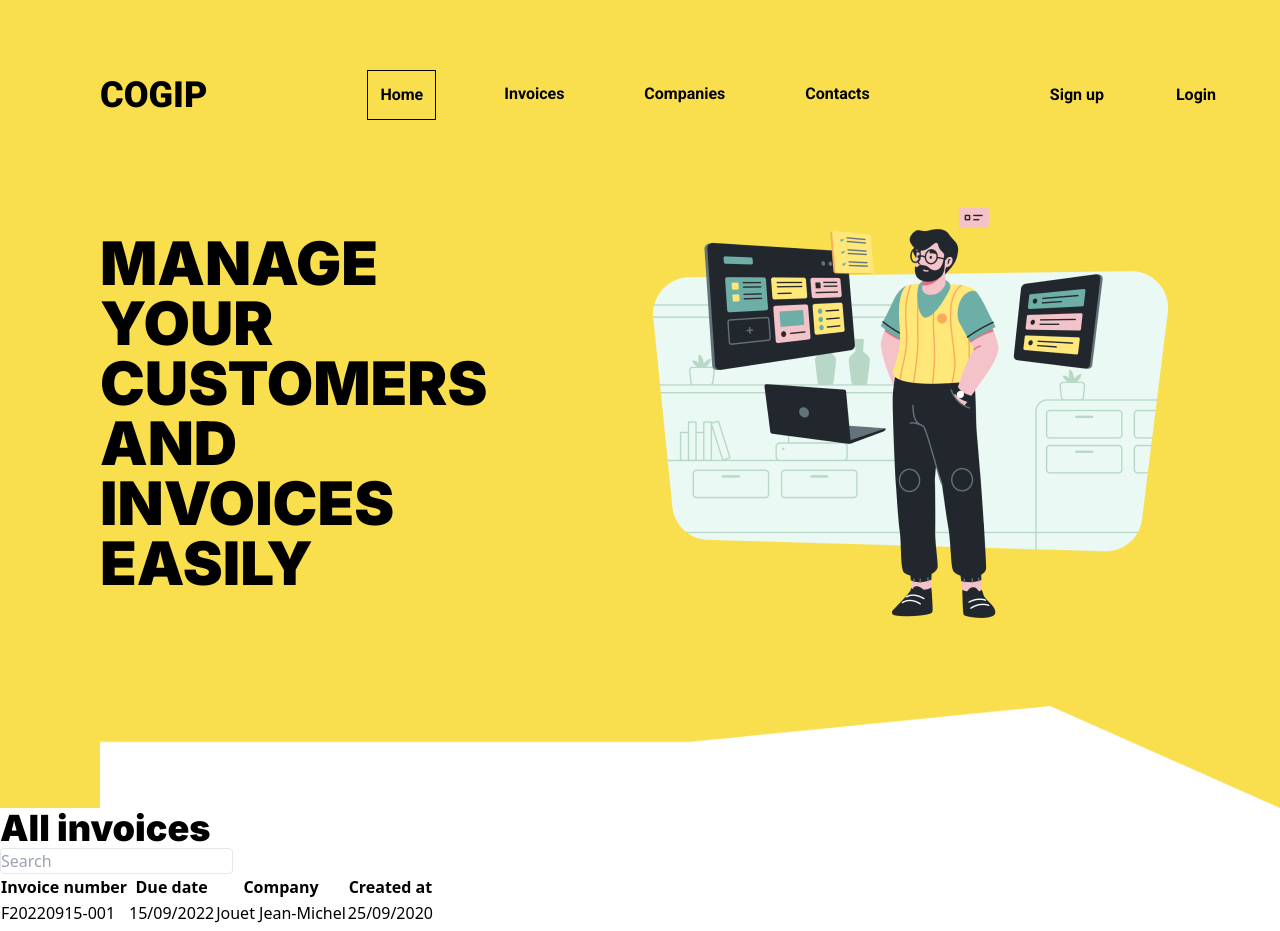
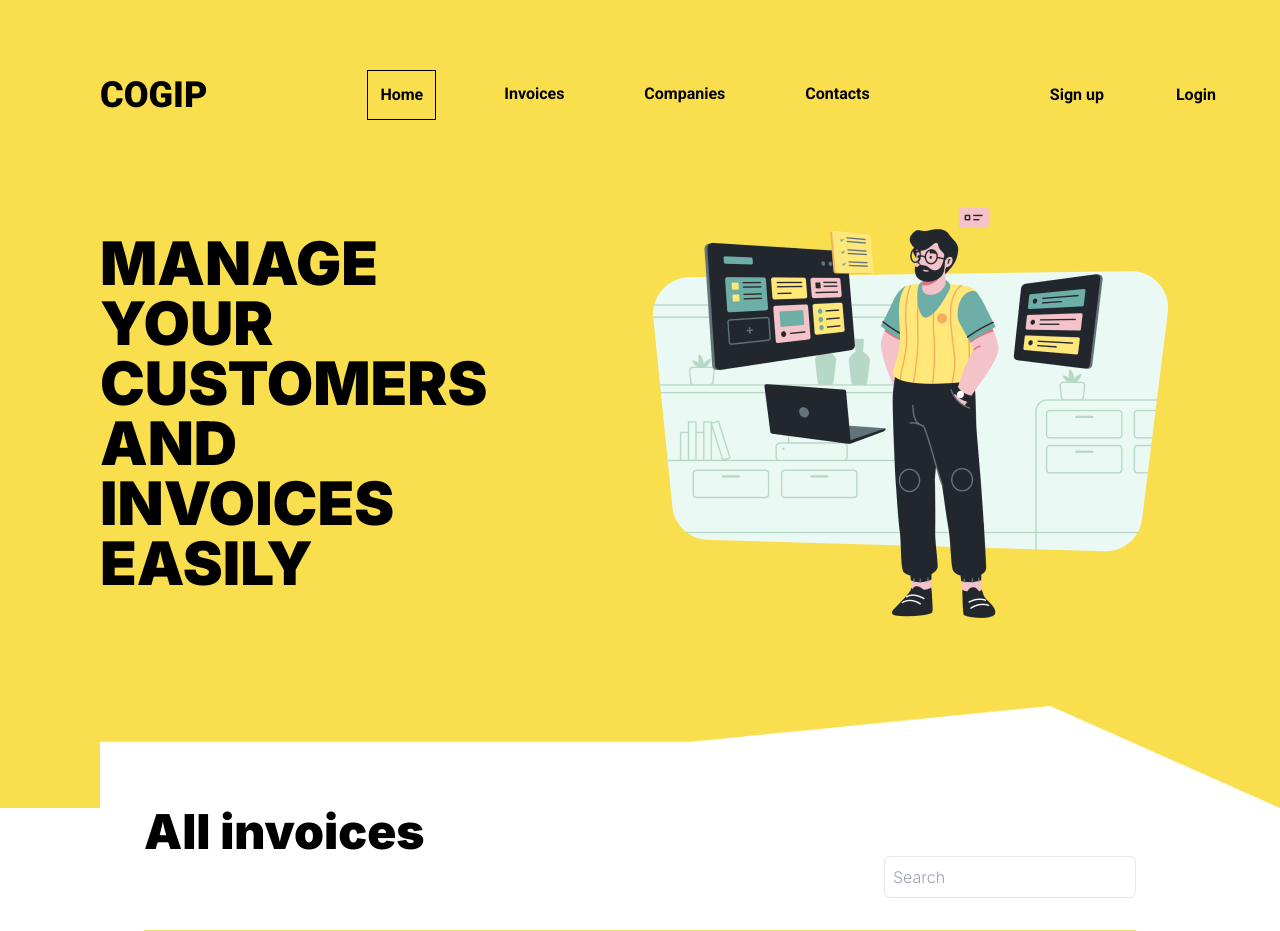
Before and after one commit to GiovanniTY/Cogip, a React (Vite) app in the folder cogip-app/: page /Invoices in a window 1280 px wide. Shown: the top 931 px of the page. Built offline with nearby package versions, Linux system fonts and the light colour scheme.

Commit message:
minor styling changes

```diff
--- a/cogip-app/src/components/Pagination.jsx
+++ b/cogip-app/src/components/Pagination.jsx
@@ -18,7 +18,7 @@ function Pagination({ currentPage, totalPages, onPageChange }) {
   }
 
   return (
-    <div>
+    <div className='self-center'>
       <button onClick={handlePrevious} disabled={currentPage === 1}>
         Previous
       </button>
--- a/cogip-app/src/components/Search.jsx
+++ b/cogip-app/src/components/Search.jsx
@@ -10,17 +10,15 @@ function Search({ onSearch }) {
   };
 
   return (
-    <div>
-      <div>
+      <div className="self-end max-w-fit font-Inter font-light" >
         <input
-          className="border rounded"
+          className="border rounded-md p-2 text-[#636363]"
           type="text"
           placeholder="Search"
           value={query}
           onChange={handleInputChange}
         />
       </div>
-    </div>
   );
 }
 
--- a/cogip-app/src/pages/Invoices.jsx
+++ b/cogip-app/src/pages/Invoices.jsx
@@ -7,32 +7,32 @@ const invoicesData = [
     invoiceNumber: "F20220915-001",
     dueDate: "15/09/2022",
     company: "Jouet Jean-Michel",
-    createdAt: "25/09/2020"
+    createdAt: "25/09/2020",
   },
   {
     invoiceNumber: "F20220915-002",
     dueDate: "15/09/2022",
     company: "Dunder Mifflin",
-    createdAt: "25/09/2020"
+    createdAt: "25/09/2020",
   },
   {
     invoiceNumber: "F20220915-003",
     dueDate: "15/09/2022",
     company: "Pierre Cailloux",
-    createdAt: "25/09/2020"
+    createdAt: "25/09/2020",
   },
   {
     invoiceNumber: "F20220915-004",
     dueDate: "15/09/2022",
     company: "Pier Pipper",
-    createdAt: "25/09/2020"
+    createdAt: "25/09/2020",
   },
   {
     invoiceNumber: "F20220915-005",
     dueDate: "15/09/2022",
     company: "Raviga",
-    createdAt: "25/09/2020"
-  }
+    createdAt: "25/09/2020",
+  },
 ];
 
 const Invoices = () => {
@@ -56,29 +56,35 @@ const Invoices = () => {
   };
 
   const startIndex = (currentPage - 1) * itemsPerPage;
-  const currentItems = searchResults.slice(startIndex, startIndex + itemsPerPage);
+  const currentItems = searchResults.slice(
+    startIndex,
+    startIndex + itemsPerPage
+  );
   const totalPages = Math.ceil(searchResults.length / itemsPerPage);
 
   return (
     <>
-      <h2 className="font-Inter font-black text-4xl">All invoices</h2>
+      <div className=" flex flex-col mx-36 relative">
+          <h2 className="font-Inter font-black text-5xl max-w-fit relativev after:content-[''] after:bg-cogip-color after:mt-10 after:ml-10">
+            All invoices
+          </h2>
         <Search onSearch={handleSearch} />
-      <table>
-        <thead>
+        <table className="my-8 table-auto text-left font-Roboto font-semibold">
+          <thead className="bg-cogip-color">
             <tr>
-            <th>Invoice number</th>
-            <th>Due date</th>
-            <th>Company</th>
-            <th>Created at</th>
+              <th className="p-2">Invoice number</th>
+              <th className="p-2">Due date</th>
+              <th className="p-2">Company</th>
+              <th className="p-2">Created at</th>
             </tr>
           </thead>
           <tbody>
             {currentItems.map((invoice, index) => (
-            <tr key={index}>
-              <td>{invoice.invoiceNumber}</td>
-              <td>{invoice.dueDate}</td>
-              <td>{invoice.company}</td>
-              <td>{invoice.createdAt}</td>
+              <tr className="even:bg-[#f5f5f5]" key={index}>
+                <td className="p-2">{invoice.invoiceNumber}</td>
+                <td className="p-2">{invoice.dueDate}</td>
+                <td className="p-2">{invoice.company}</td>
+                <td className="p-2">{invoice.createdAt}</td>
               </tr>
             ))}
           </tbody>
@@ -88,6 +94,7 @@ const Invoices = () => {
           totalPages={totalPages}
           onPageChange={handlePageChange}
         />
+      </div>
     </>
   );
 };
```
Lines whose indentation alone changed are shown as unchanged.
